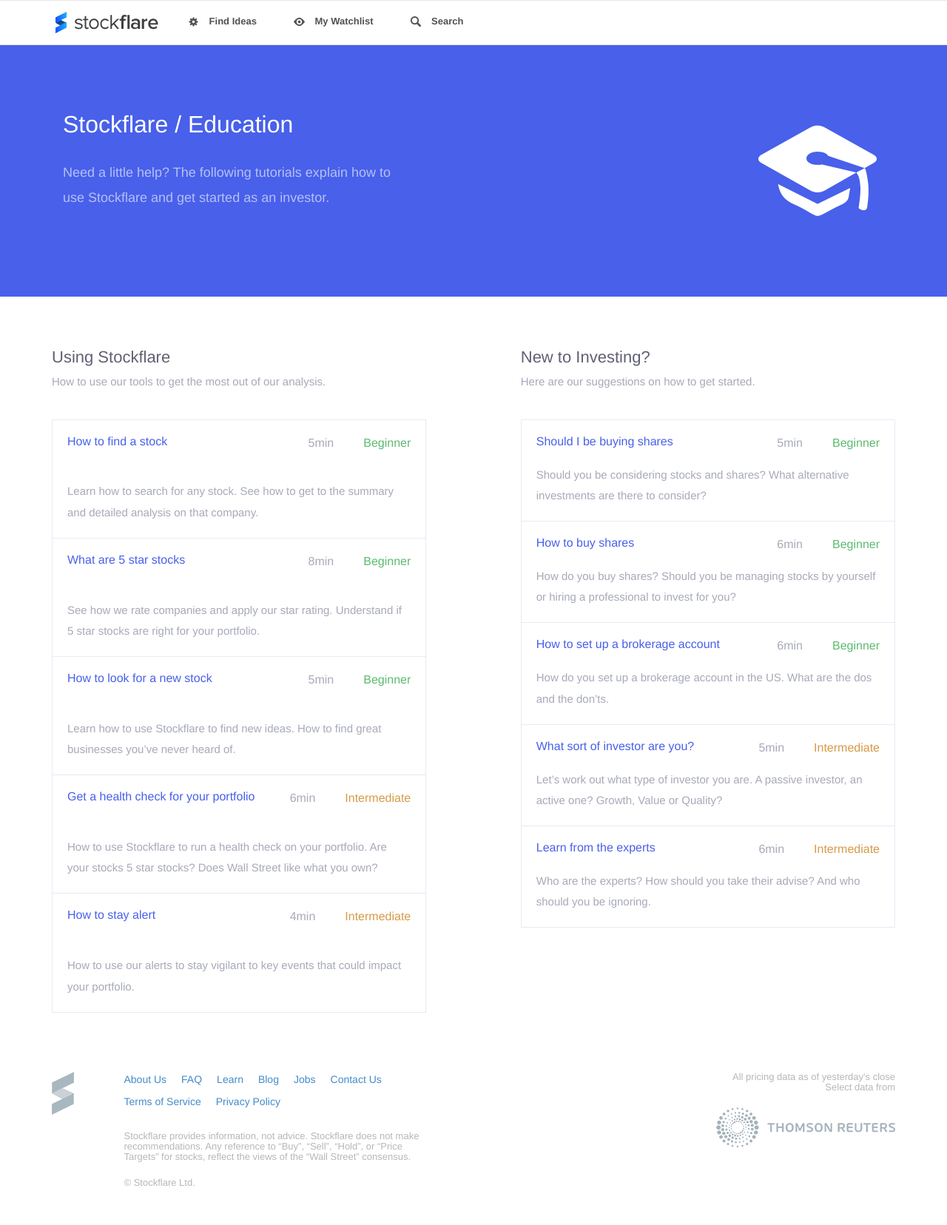
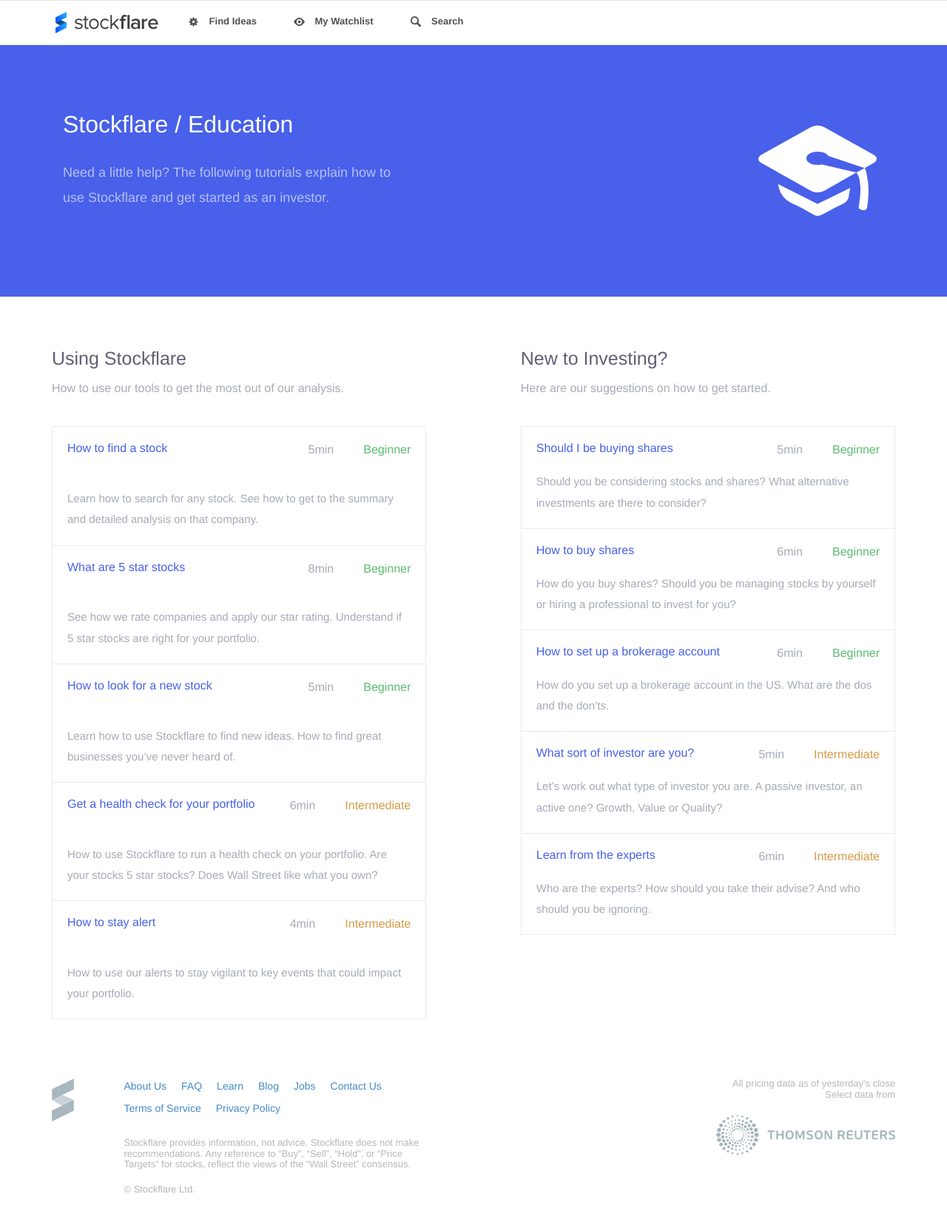
Before and after one commit to Stockflare/learn, a Jekyll site: the page built from index.html, in a window 1280 px wide. Shown: the whole page at 74% size. Built offline with Jekyll 4.4.1, drawn with Linux system fonts in a browser that asks for light colours; nearby versions of some CDN libraries.

Commit message:
Changing Header Weights & Spacing

```diff
--- a/_sass/_category.scss
+++ b/_sass/_category.scss
@@ -7,18 +7,18 @@
     margin-bottom: 40px;
 
     h2 {
-      font-size: 22px;
+      font-size: 25px;
       font-weight: 300;
       color: #606074;
       margin: 0;
-      margin-bottom: 10px;
+      margin-bottom: 15px;
     }
 
     p {
       margin: 0;
       color: #a7aab9;
-      font-size: 15px;
-      font-weight: 300;
+      font-size: 16px;
+      font-weight: 400;
     }
 
   }
```
